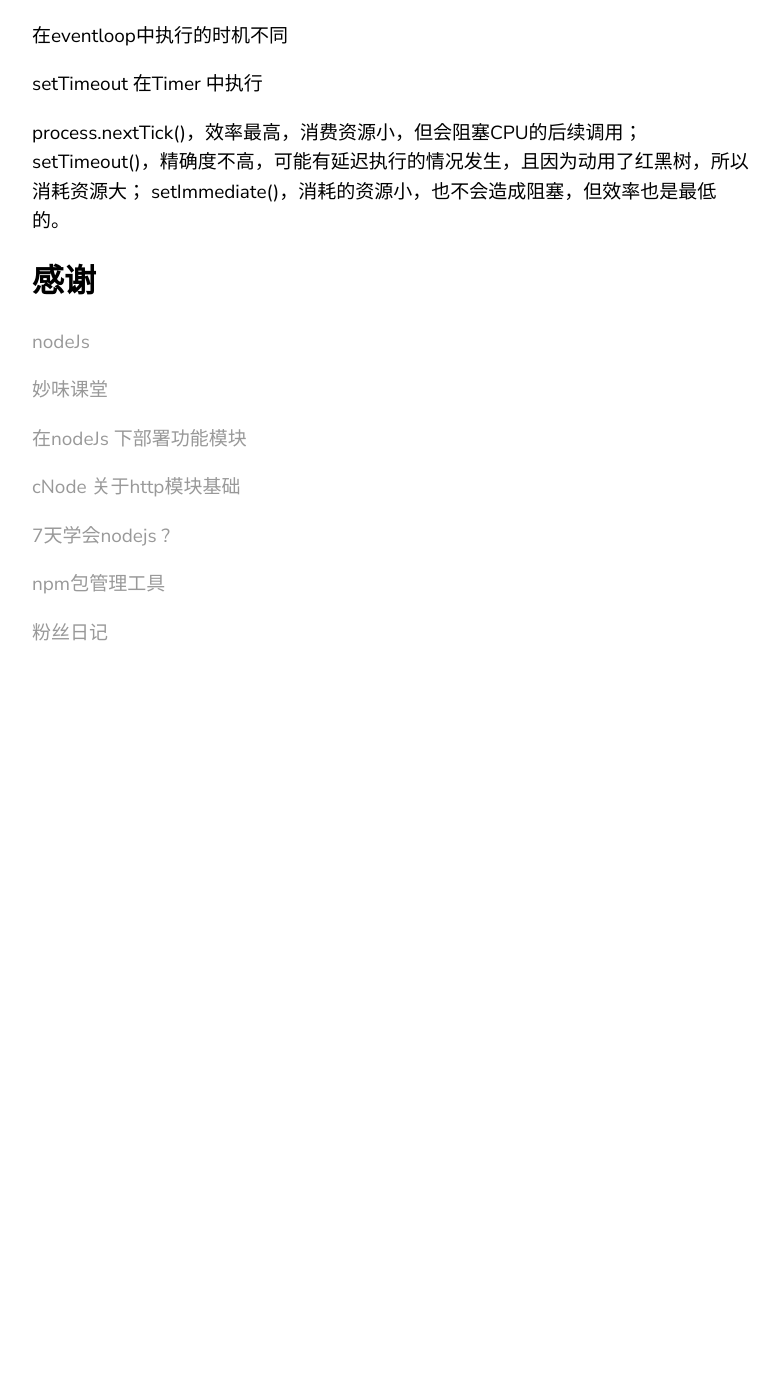
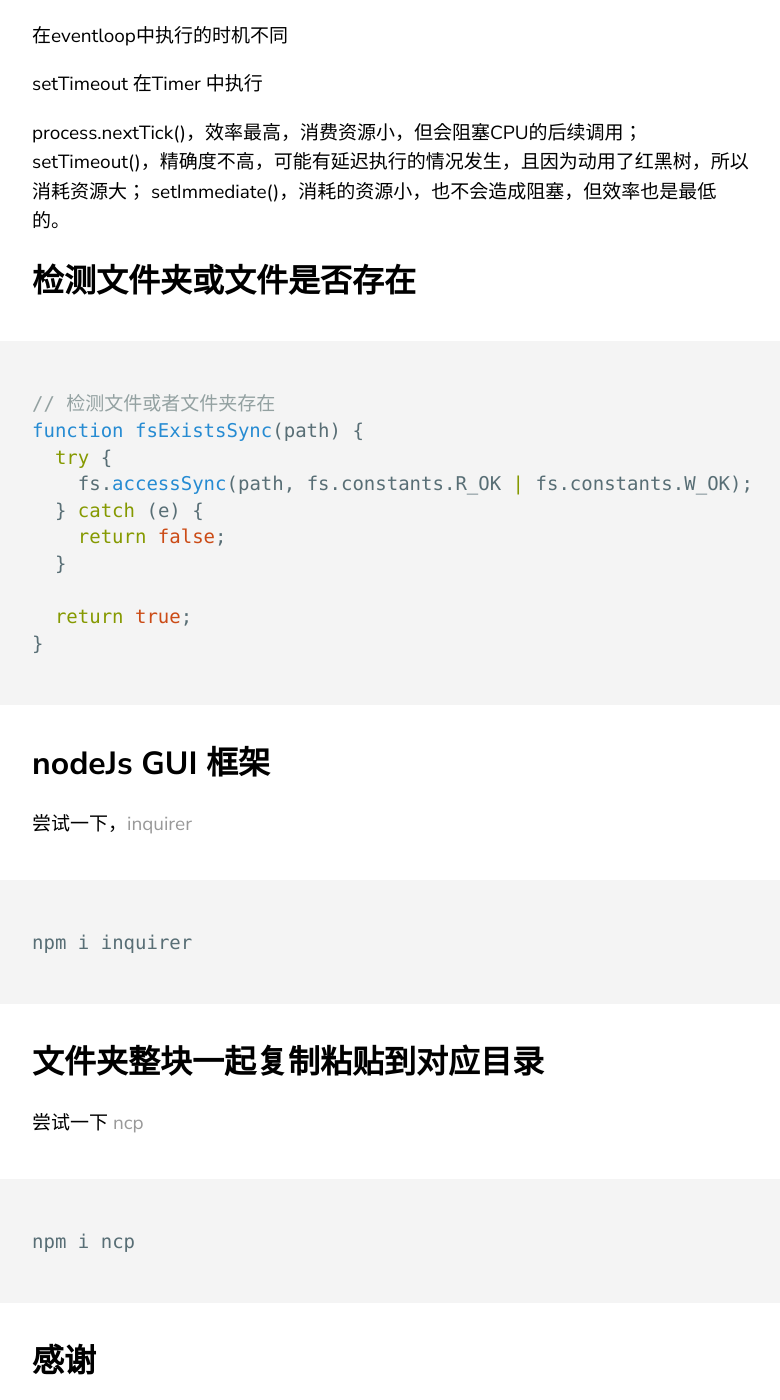
Before and after one commit to bilibiliou/bilibiliou.github.io, a Jekyll site: the page built from _posts/tech/2015-10-11-nodejs.markdown, in a window 1280 px wide and 1400 px high, scrolled down 37091 px. Shown: the whole window, without its empty margins (68-848 px from the left). Built offline with Jekyll 4.4.1, drawn with Linux system fonts in a browser that asks for light colours; before the commit the page ends 37758 px from its top, so only the background shows below that.

Commit message:
new version

````diff
--- a/_posts/tech/2015-10-11-nodejs.markdown
+++ b/_posts/tech/2015-10-11-nodejs.markdown
@@ -1209,6 +1209,38 @@ process.nextTick()，效率最高，消费资源小，但会阻塞CPU的后续
 setTimeout()，精确度不高，可能有延迟执行的情况发生，且因为动用了红黑树，所以消耗资源大；
 setImmediate()，消耗的资源小，也不会造成阻塞，但效率也是最低的。
 
+## 检测文件夹或文件是否存在
+
+```js
+// 检测文件或者文件夹存在
+function fsExistsSync(path) {
+  try {
+    fs.accessSync(path, fs.constants.R_OK | fs.constants.W_OK);
+  } catch (e) {
+    return false;
+  }
+
+  return true;
+}
+```
+
+## nodeJs GUI 框架
+
+尝试一下，[inquirer](https://github.com/SBoudrias/Inquirer.js)
+
+```js
+npm i inquirer
+```
+
+## 文件夹整块一起复制粘贴到对应目录
+
+尝试一下 [ncp](https://github.com/AvianFlu/ncp)
+
+```js
+npm i ncp
+```
+
+
 ## 感谢
 
 [nodeJs](https://nodejs.org/en/)
````
